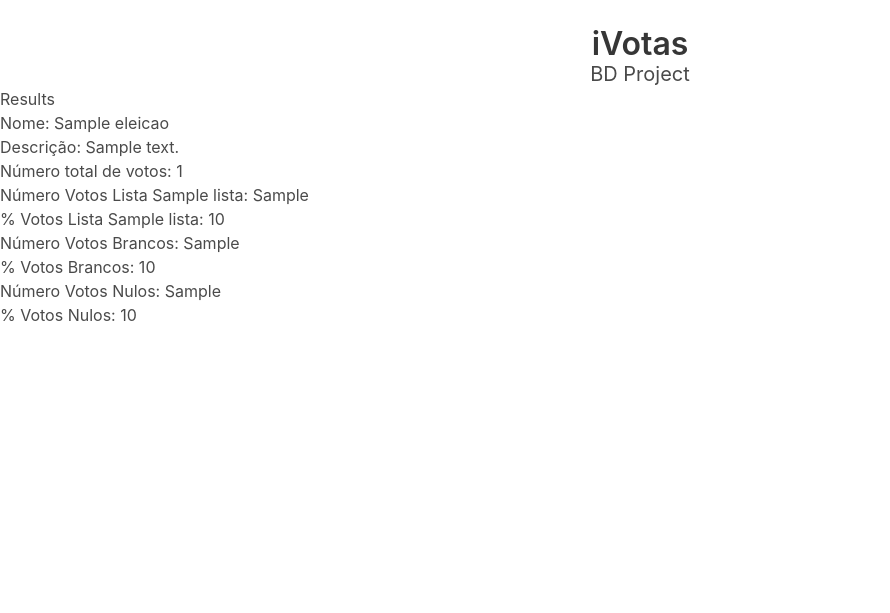
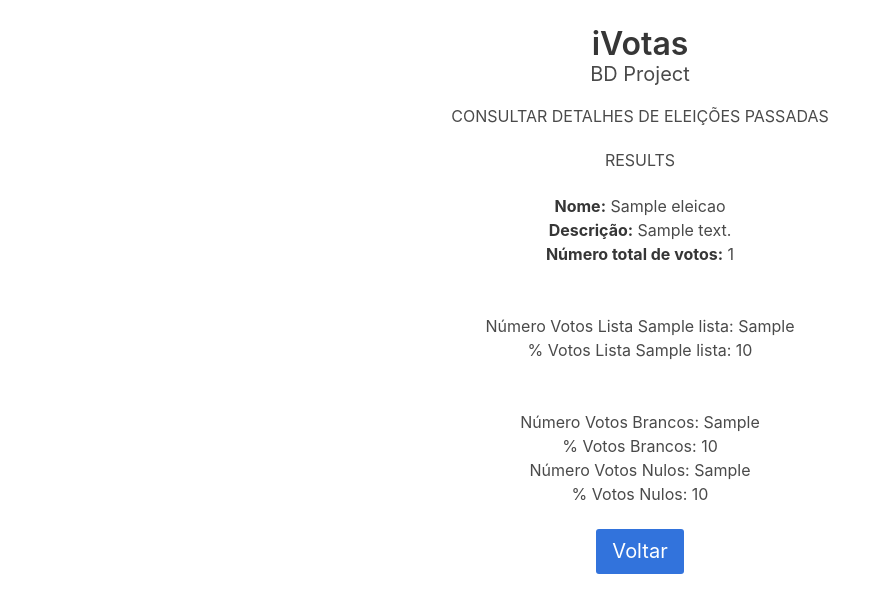
Before and after one commit to mmachado95/BD-project, a Flask app: a page that uses ivotas/templates/details_of_past_elections_end.html in a window 1280 px wide. Shown: the top 613 px of the page, without its empty margins (0-890 px from the left). Run offline with Flask 2, Linux system fonts and the light colour scheme; a database or web service that is not in the repository returns one stand-in record (values such as "Sample title"); some libraries are stand-ins or nearby versions.

Commit message:
Styles Details of Past Elections Pages.

```diff
--- a/ivotas/templates/change_election.html
+++ b/ivotas/templates/change_election.html
@@ -4,7 +4,7 @@
 {% block content %}
   <div class="container has-text-centered" style="margin-top:1.5%">
     <p class="subtitle has-text-centered is-6">ALTERAR ELEIÇÃO</p>
-    <form method="post">
+    <form method="post" style="margin-top:1%">
       {% if error %}
         <p>
           {{ error }}
--- a/ivotas/templates/choose_candidate_list.html
+++ b/ivotas/templates/choose_candidate_list.html
@@ -4,7 +4,7 @@
 {% block content %}
   <div class="container has-text-centered" style="margin-top:1.5%">
     <p class="subtitle has-text-centered is-6">ALTERAR LISTA DE CANDIDATOS</p>
-    <form method="post">
+    <form method="post" style="margin-top:1%">
       <dl>
         {{ render_field(form.list) }}
       </dl>
--- a/ivotas/templates/choose_election.html
+++ b/ivotas/templates/choose_election.html
@@ -4,7 +4,7 @@
 {% block content %}
   <div class="container has-text-centered" style="margin-top:1.5%">
     <p class="subtitle has-text-centered is-6">ALTERAR ELEIÇÃO</p>
-    <form method="post">
+    <form method="post" style="margin-top:1%">
       <dl>
         {{ render_field(form.election) }}
       </dl>
--- a/ivotas/templates/details_of_past_elections_end.html
+++ b/ivotas/templates/details_of_past_elections_end.html
@@ -1,10 +1,13 @@
 {% extends "base.html" %}
 
 {% block content %}
-  <p>Results</p>
-  <p>Nome: {{election[0]}}</p>
-  <p>Descrição: {{election[1]}}</p>
-  <p>Número total de votos: {{election[5]}}</p>
+  <div class="container has-text-centered" style="margin-top:1.5%">
+    <p class="subtitle has-text-centered is-6">CONSULTAR DETALHES DE ELEIÇÕES PASSADAS</p>
+    <p class="subtitle has-text-centered is-6">RESULTS</p>
+    <p><strong>Nome:</strong> {{election[0]}}</p>
+    <p><strong>Descrição:</strong> {{election[1]}}</p>
+    <p><strong>Número total de votos:</strong> {{election[5]}}</p>
+    <br><br>
 
     {% for list in lists %}
       <p>Número Votos Lista {{list[0]}}: {{list[1]}}</p>
@@ -13,13 +16,16 @@
       {% else %}
         <p>% Votos Lista {{list[0]}}: {{list[1] }}</p>
       {% endif %}
+      <br><br>
     {% endfor %}
+
 
     <p>Número Votos Brancos: {{election[7]}}</p>
     {% if election[5] != 0 %}
       <p>% Votos Brancos: {{election[6] / election[5] }}</p>
     {% else %}
       <p>% Votos Brancos: {{election[6] }}</p>
+      <br><br>
     {% endif %}
 
     <p>Número Votos Nulos: {{election[7]}}</p>
@@ -28,5 +34,7 @@
     {% else %}
       <p>% Votos Nulos: {{election[7] }}</p>
     {% endif %}
+    <a href="{{ url_for('admin') }}" class="button is-link is-medium" style="margin-top:2%">Voltar</a>
 
+  </div>
 {% endblock %}
```
Also changed, not shown: ivotas/templates/details_of_past_elections.html (+10 -6 lines). Lines whose indentation alone changed are shown as unchanged.
